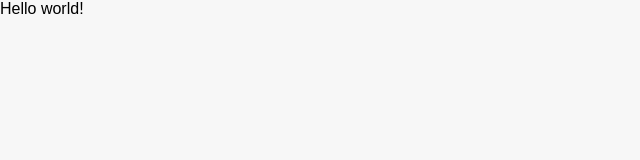
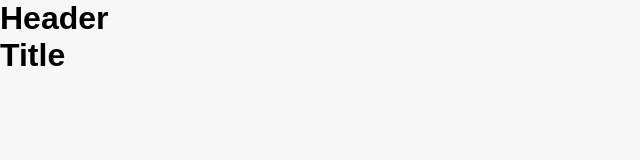
Before and after one commit to illianyh/blog-react-gatsby, a Gatsby site: page / in a window 1280 px wide. Shown: the whole page, without its empty margins (0-640 px from the left). Built offline with nearby package versions, Linux system fonts and the light colour scheme; Gatsby itself is replaced by a stand-in of ours; a web font is replaced by a local one.

Commit message:
Add Container component

```diff
--- /dev/null
+++ b/src/components/Container.js
@@ -0,0 +1,8 @@
+import React from "react"
+import { ContainerWrapper } from "../elements"
+
+const Container = ({ children }) => {
+  return <ContainerWrapper>{children}</ContainerWrapper>
+}
+
+export default Container
--- /dev/null
+++ b/src/components/index.js
@@ -0,0 +1 @@
+export * from "./Container"
--- /dev/null
+++ b/src/elements/ContainerElements.js
@@ -0,0 +1,18 @@
+import styled from "styled-components"
+
+export const ContainerWrapper = styled.div`
+  height: 100%;
+  display: grid;
+  grid-template-columns: 1fr repeat(12, minmax(auto, 4.2rem)) 1fr;
+  grid-template-rows: 7.8rem 20rem 5rem auto;
+  gap: 0 2rem;
+
+  @media ${props => props.theme.breakpoints.tablet} {
+    grid-template-columns: 2rem repeat(6, 1fr) 2rem;
+    grid-gap: 0 1rem;
+  }
+
+  @media ${props => props.theme.breakpoints.mobile} {
+    grid-template-columns: 1rem repeat(6, 1fr) 1rem;
+  }
+`
--- /dev/null
+++ b/src/elements/index.js
@@ -0,0 +1 @@
+export * from "./ContainerElements"
--- a/src/pages/index.js
+++ b/src/pages/index.js
@@ -1,5 +1,12 @@
 import React from "react"
+import Container from "../components/Container"
 
-export default function Home() {
-  return <div>Hello world!</div>
+const IndexPage = () => {
+  return (
+    <Container>
+      <h1>Header Title</h1>
+    </Container>
+  )
 }
+
+export default IndexPage
```
